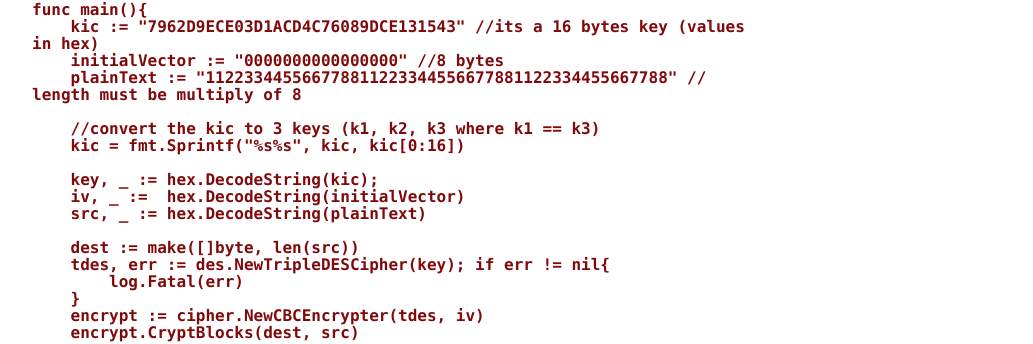
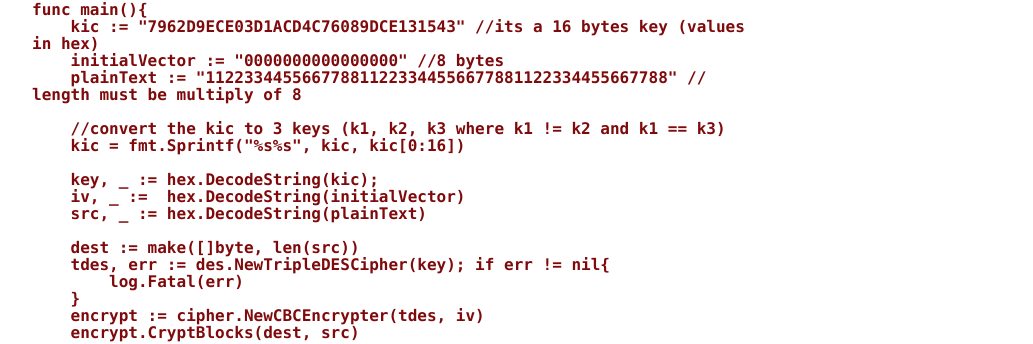
Before and after one commit to senthadev/senthadev.github.com, a Jekyll site: the page built from _posts/2013-04-02-Ciphering-with-TripleDES-in-outer-CBC-mode-using-2-keys.md, in a window 1280 px wide. Shown: the part 667-1011 px from the top of the page, without its empty margins (123-1156 px from the left). Built offline with Jekyll 4.4.1, drawn with Linux system fonts in a browser that asks for light colours; Markdown is read by kramdown in place of the engine named in the settings; some of the changed text lies outside the part shown.

Commit message:
updated.

```diff
--- a/_posts/2013-04-02-Ciphering-with-TripleDES-in-outer-CBC-mode-using-2-keys.md
+++ b/_posts/2013-04-02-Ciphering-with-TripleDES-in-outer-CBC-mode-using-2-keys.md
@@ -25,7 +25,7 @@ Enough with theory, lets get into action.
         initialVector := "0000000000000000" //8 bytes
         plainText := "112233445566778811223344556677881122334455667788" // length must be multiply of 8
 
-        //convert the kic to 3 keys (k1, k2, k3 where k1 == k3)
+        //convert the kic to 3 keys (k1, k2, k3 where k1 != k2 and k1 == k3)
         kic = fmt.Sprintf("%s%s", kic, kic[0:16])
 
         key, _ := hex.DecodeString(kic);
```
